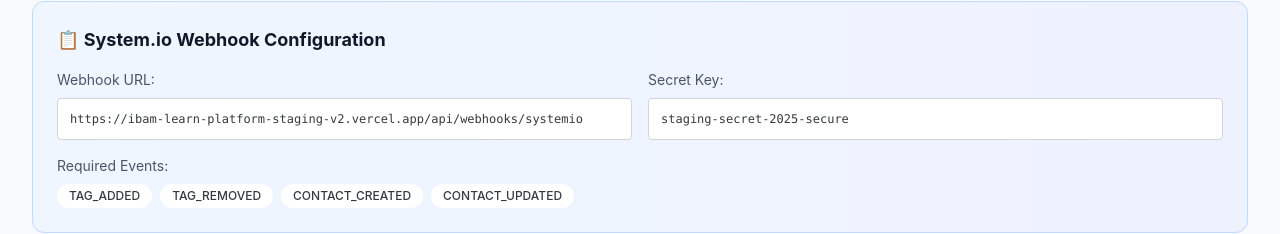
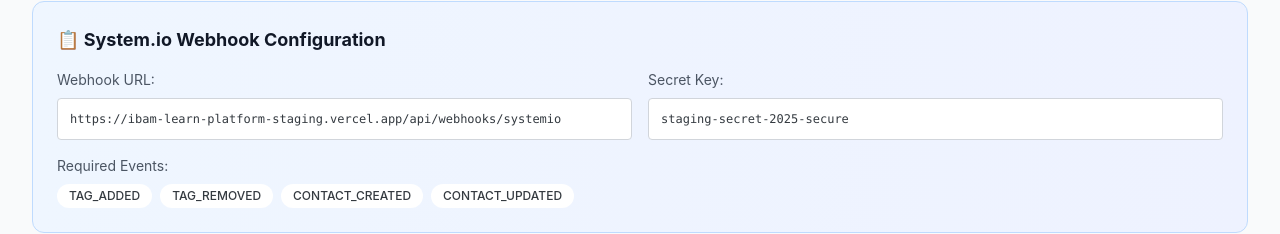
Before and after one commit to sammeee3/ibam-learn-platform-production, a Next.js app: page /admin/webhooks in a window 1280 px wide. Shown: the part 155-389 px from the top of the page. Built offline with nearby package versions, Linux system fonts and the light colour scheme; no server answers.

Commit message:
🔧 FIX: Webhook monitor URL - remove v2 suffix for correct endpoint

```diff
--- a/app/admin/webhooks/page.tsx
+++ b/app/admin/webhooks/page.tsx
@@ -164,7 +164,7 @@ export default function WebhookMonitor() {
             <div>
               <p className="text-sm text-gray-600 mb-2">Webhook URL:</p>
               <code className="block bg-white p-3 rounded text-xs border border-gray-300">
-                https://ibam-learn-platform-staging-v2.vercel.app/api/webhooks/systemio
+                https://ibam-learn-platform-staging.vercel.app/api/webhooks/systemio
               </code>
             </div>
             <div>
```
